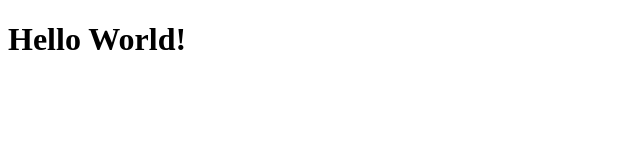
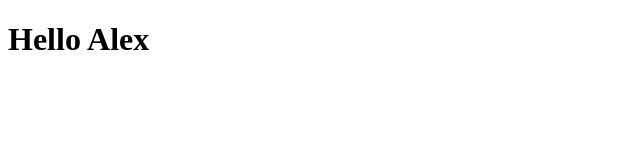
Before and after one commit to Dzirt-Do-Urden/Dzirt, a plain HTML site: page index.html in a window 1280 px wide. Shown: the full height of the page, 0-640 px from the left. Drawn offline with Linux system fonts and the light colour scheme.

Commit message:
hello Alex

```diff
--- a/index.html
+++ b/index.html
@@ -5,6 +5,6 @@
         <title>Git task</title>
     </head>
     <body>
-        <h1>Hello World!</h1>
+        <h1>Hello Alex</h1>
     </body>
 </html>
```
